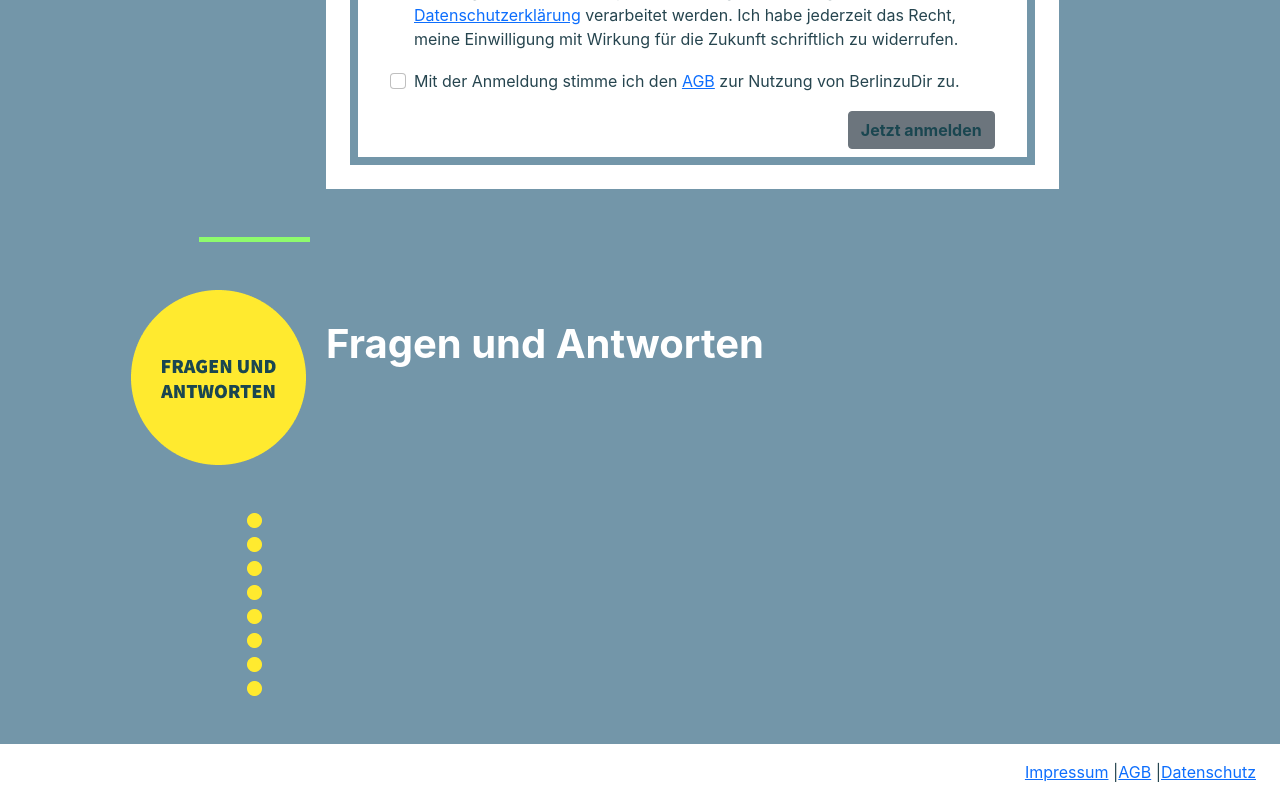
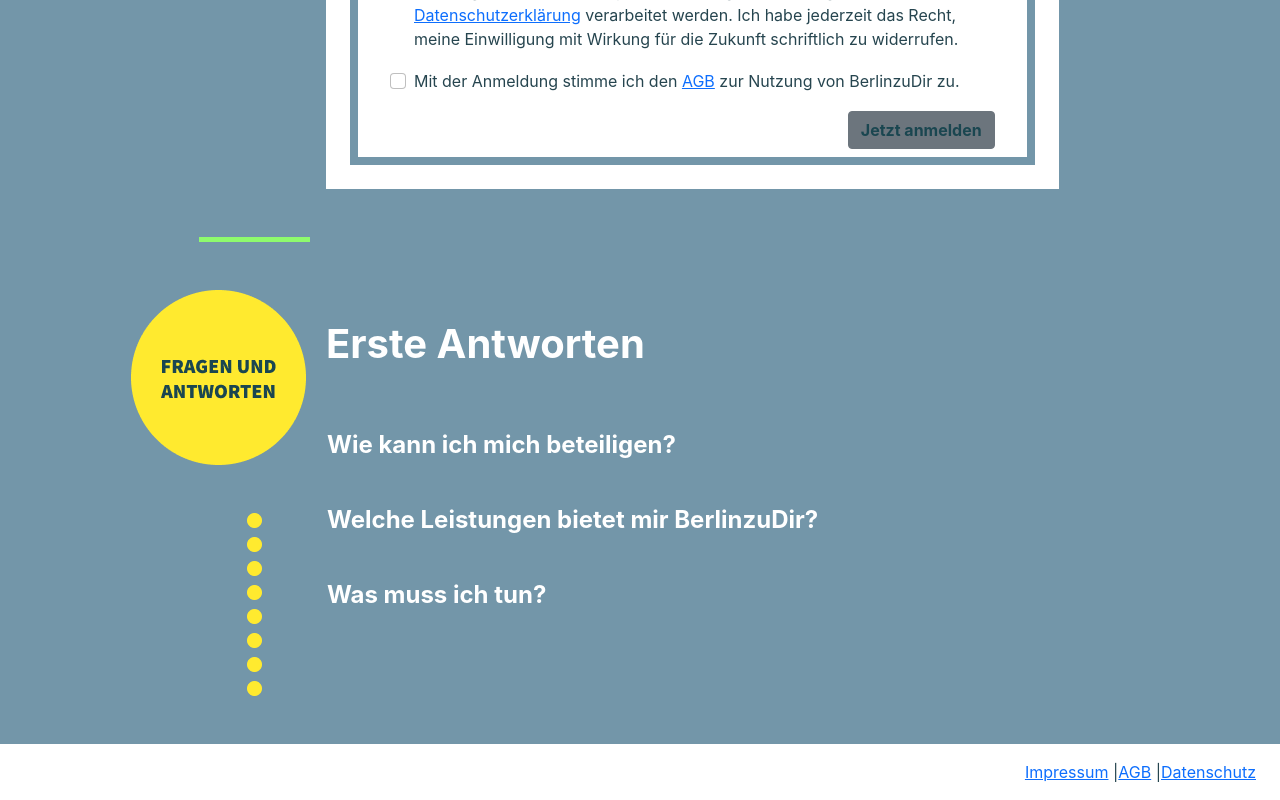
Before and after one commit to BerlinzuDir/landing-page-retailer, a React (Create React App) app: page / in a window 1280 px wide. Shown: the part 990-1790 px from the top of the page. Built offline with nearby package versions, Linux system fonts and the light colour scheme; the HTML template or start-up script is replaced by a standard one.

Commit message:
changesÄ

```diff
--- a/src/App.js
+++ b/src/App.js
@@ -85,9 +85,20 @@
           </div>
         </div>
         <div className="col-7">
-          <h1 className='header text float-start fw-bold'>
-            Fragen und Antworten
-          </h1>
+          <div className="row">
+            <h1 className='header text float-start fw-bold'>
+              Erste Antworten
+            </h1>
+          </div>
+          <div className="row pt-5">
+            <button class="btn btn-primary-outline" type="button"><h4 className='text fw-bold float-start'> Wie kann ich mich beteiligen?</h4></button>
+          </div>
+          <div className="row pt-4">
+            <button class="btn btn-primary-outline" type="button"><h4 className='text fw-bold float-start'> Welche Leistungen bietet mir BerlinzuDir?</h4></button>
+          </div>
+          <div className="row pt-4">
+            <button class="btn btn-primary-outline" type="button"><h4 className='text fw-bold float-start'> Was muss ich tun?</h4></button>
+          </div>
         </div>
         <div className="col-lg-2"></div>
       </div>
```
Also changed, not shown: src/App.css (line endings or trailing spaces).
